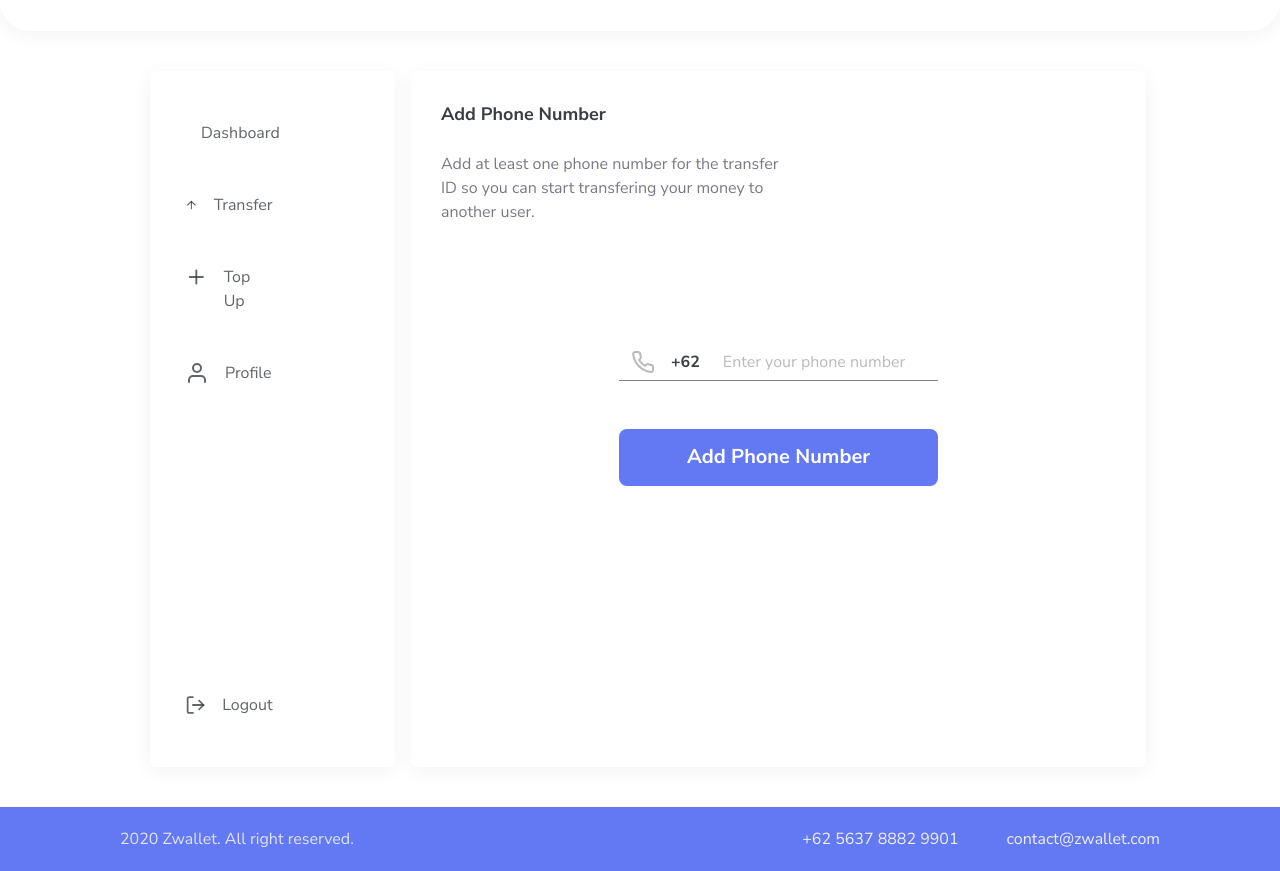
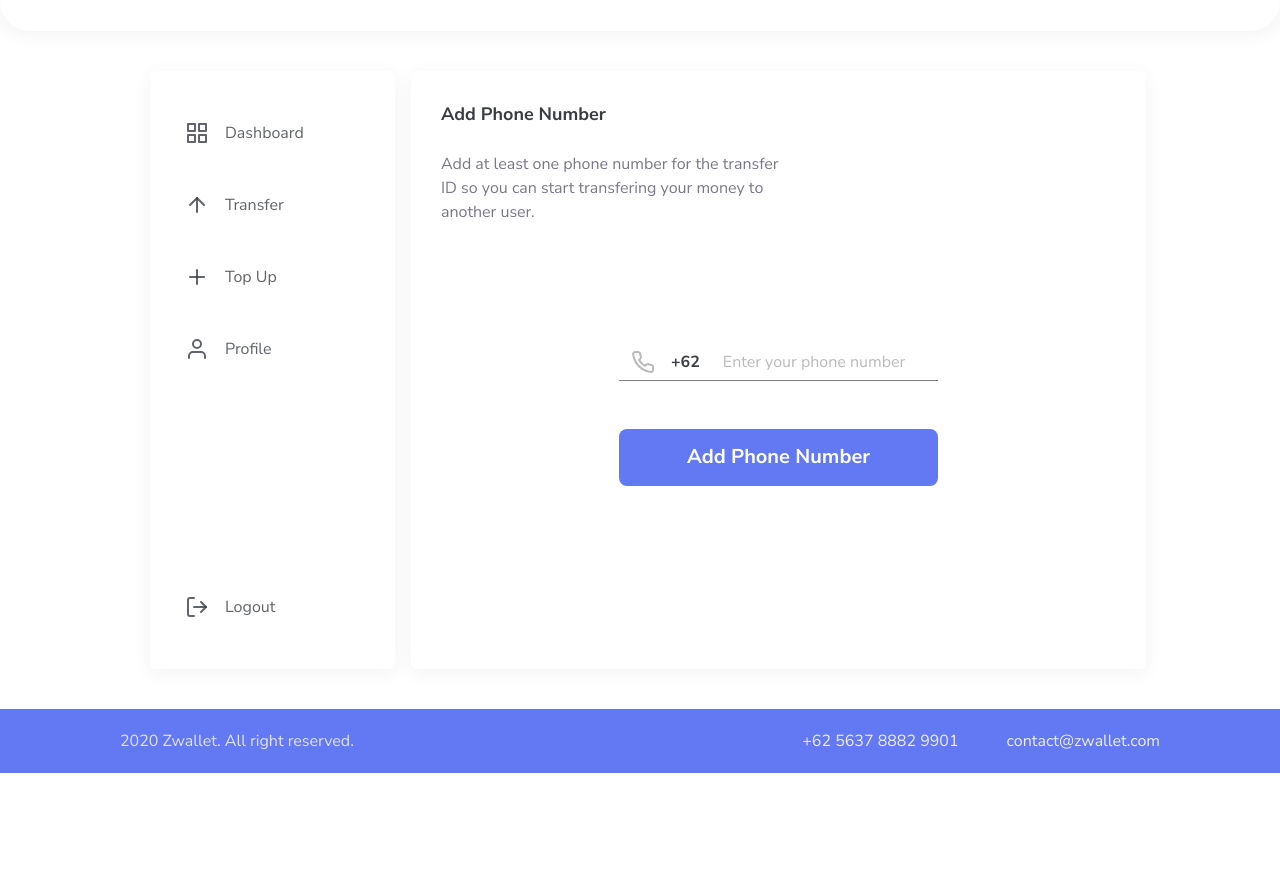
Before and after one commit to sen9kuni/fw9-responsive-web, a website: page Dashboard/addPhoneNum.html in a window 1280 px wide. Shown: the part 100-971 px from the top of the page. After the commit the page ends 873 px from the top, so only its background shows below. Drawn offline with nearby package versions, Linux system fonts and the light colour scheme.

Commit message:
fix: fixing nav

```diff
--- a/Dashboard/addPhoneNum.html
+++ b/Dashboard/addPhoneNum.html
@@ -40,8 +40,7 @@
     <main class="d-flex flex-row gap-3">
         <!-- nav -->
         <div class="d-flex flex-column col-3 rounded boxshdw navWrap">
-            <div class="d-flex flex-column gap-5">
-                <div class="col-6 d-flex flex-column gap-5">
+            <div class="d-flex flex-column gap-5 h-100">
                 <div class="d-flex flex-row gap-3">
                     <i data-feather="grid"></i>
                     <span>Dashboard</span>
@@ -58,13 +57,9 @@
                     <i data-feather="user"></i>
                     <span>Profile</span>
                 </div>
-                </div>
-
-                <div class="col-6"  style="margin-top: 260px;">
-                    <div class="d-flex flex-row gap-3">
+                <div class="d-flex flex-row gap-3 mt-auto">
                     <i data-feather="log-out"></i>
                     <span>Logout</span>
-                    </div>
                 </div>
             </div>
         </div>
```
Also changed, not shown: Dashboard/changePassword.html (+2 -7 lines), Dashboard/changePinNewPin.html (+2 -7 lines), Dashboard/changePinOldPin.html (+2 -7 lines), Dashboard/confirmationTransfer.html (+2 -6 lines), Dashboard/history.html (+2 -7 lines), Dashboard/home.html (+2 -7 lines), Dashboard/inputAmount.html (+2 -7 lines), Dashboard/managePhone.html (+2 -7 lines), Dashboard/personalInformation.html (+2 -7 lines), Dashboard/profilev1.html (+2 -7 lines), Dashboard/profilev2.html (+2 -7 lines), Dashboard/searchReceiver.html (+2 -7 lines), Dashboard/topup.html (+2 -7 lines), Dashboard/transferFailed.html (+2 -7 lines), 1 more files. Lines whose indentation alone changed are shown as unchanged.
